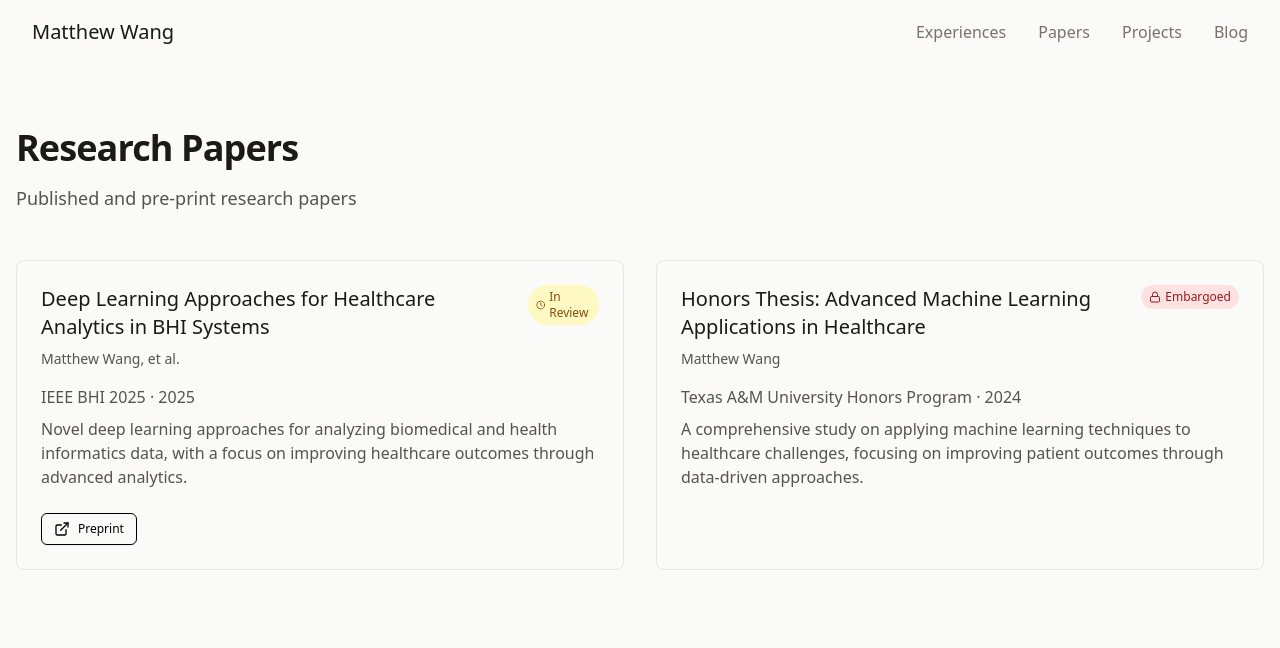
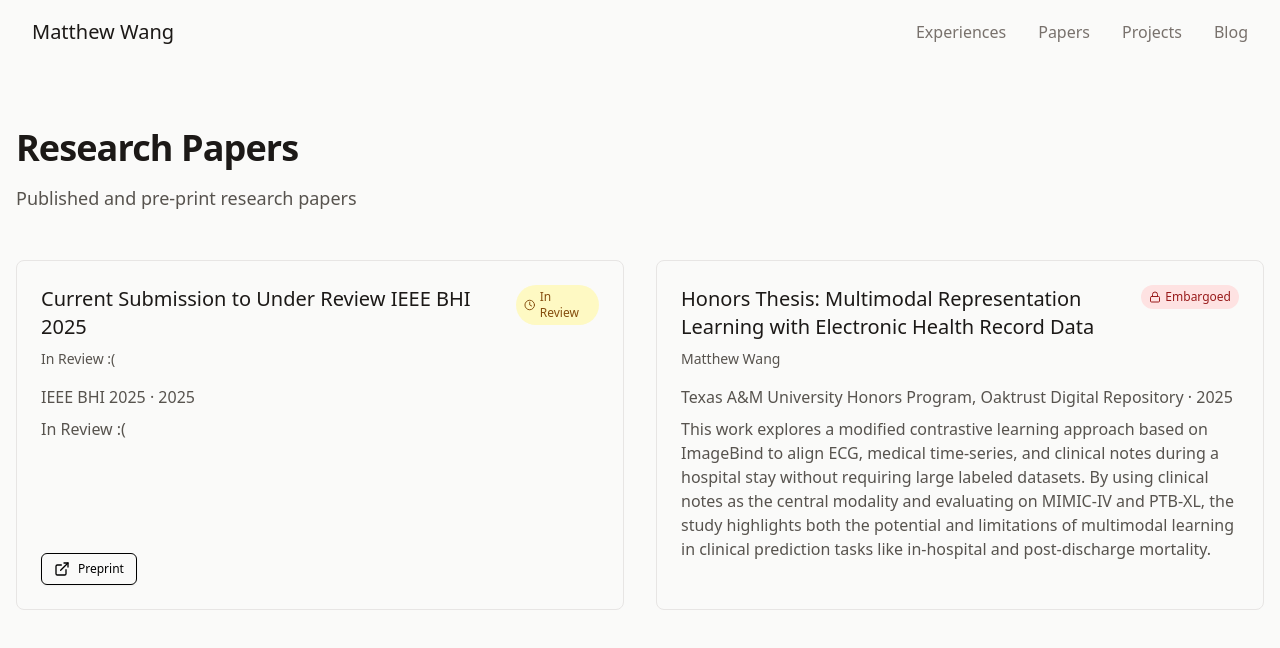
Before and after one commit to TheMattWang/portfolio, a Next.js app in the folder frontend/: page /papers in a window 1280 px wide. Shown: the top 648 px of the page. Built offline with nearby package versions, Linux system fonts and the light colour scheme; a web font is replaced by a local one.

Commit message:
fix: update honors thesis year to 2025

```diff
--- a/frontend/src/data/papers.ts
+++ b/frontend/src/data/papers.ts
@@ -12,20 +12,20 @@ export interface Paper {
 
 export const papers: Paper[] = [
   {
-    title: "Deep Learning Approaches for Healthcare Analytics in BHI Systems",
-    authors: ["Matthew Wang", "et al."], // Add other authors as needed
+    title: "Current Submission to Under Review IEEE BHI 2025",
+    authors: ["In Review :("], // Add other authors as needed
     venue: "IEEE BHI 2025",
     year: 2025,
-    description: "Novel deep learning approaches for analyzing biomedical and health informatics data, with a focus on improving healthcare outcomes through advanced analytics.",
+    description: "In Review :(",
     status: 'in-review',
     preprint: "https://openreview.net/your-paper-link" // Replace with actual link
   },
   {
-    title: "Honors Thesis: Advanced Machine Learning Applications in Healthcare",
+    title: "Honors Thesis: Multimodal Representation Learning with Electronic Health Record Data",
     authors: ["Matthew Wang"],
-    venue: "Texas A&M University Honors Program",
-    year: 2024,
-    description: "A comprehensive study on applying machine learning techniques to healthcare challenges, focusing on improving patient outcomes through data-driven approaches.",
+    venue: "Texas A&M University Honors Program, Oaktrust Digital Repository",
+    year: 2025,
+    description: "This work explores a modified contrastive learning approach based on ImageBind to align ECG, medical time-series, and clinical notes during a hospital stay without requiring large labeled datasets. By using clinical notes as the central modality and evaluating on MIMIC-IV and PTB-XL, the study highlights both the potential and limitations of multimodal learning in clinical prediction tasks like in-hospital and post-discharge mortality.",
     status: 'embargoed'
   }
 ];
```
